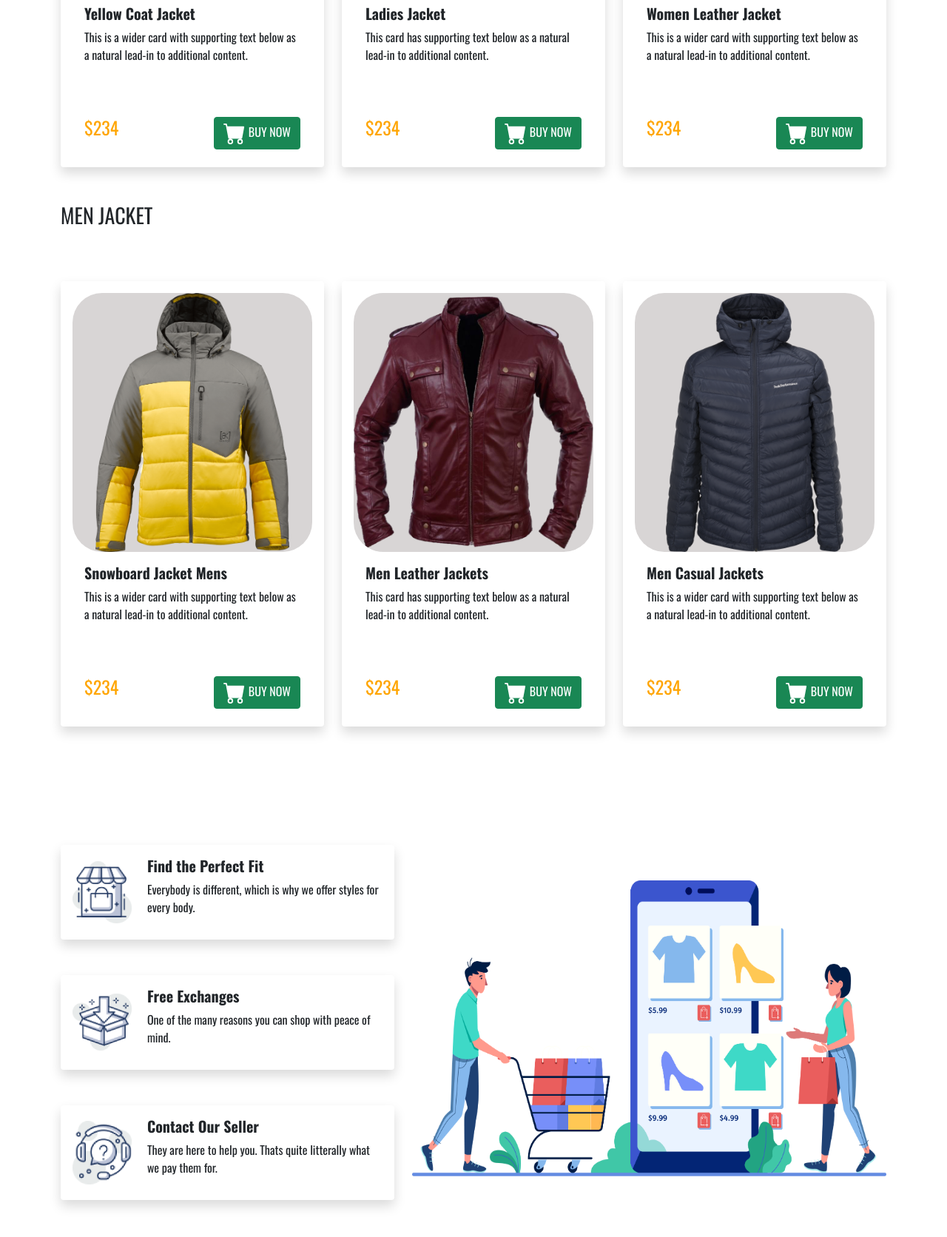
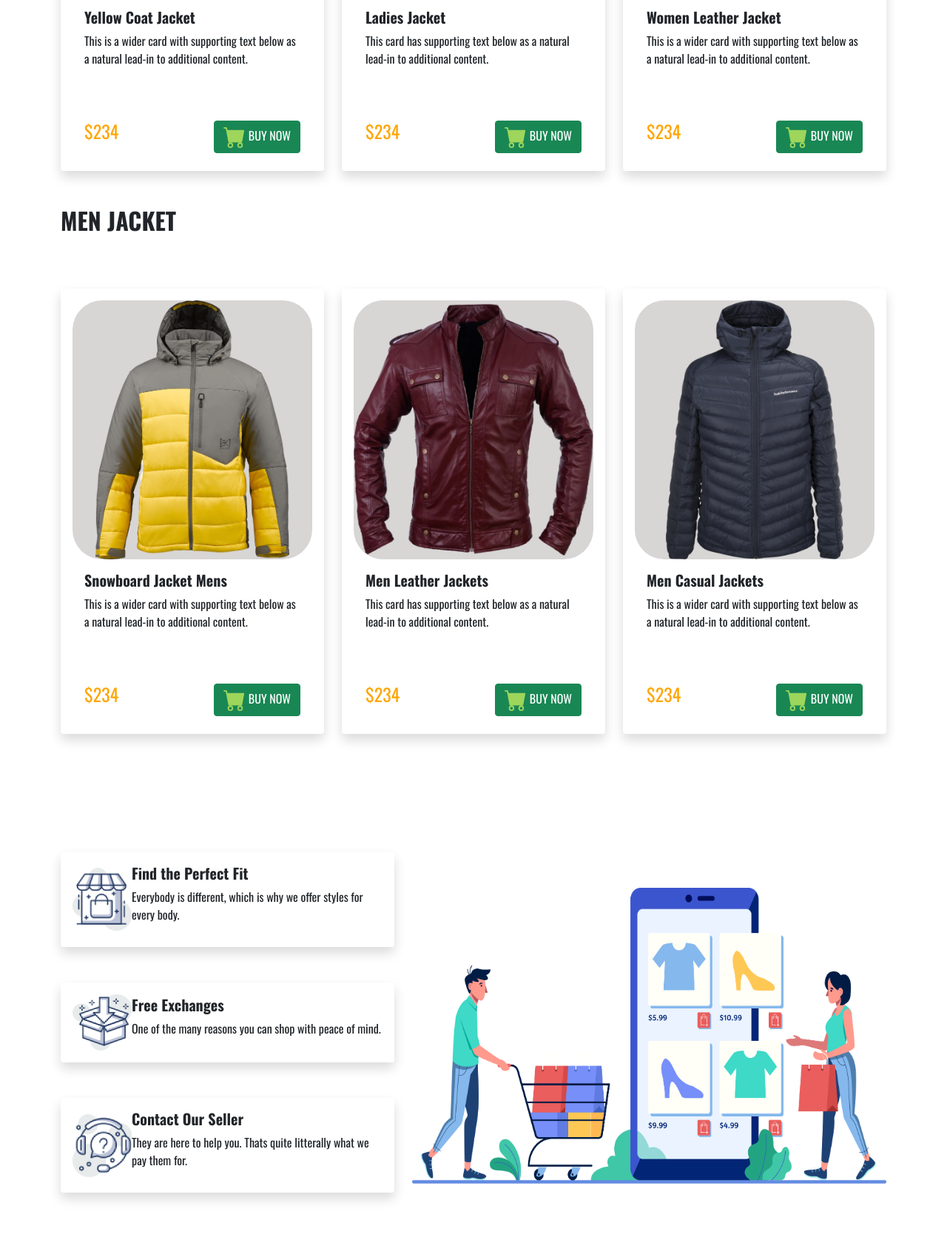
Before and after one commit to hrkanon/second-assignment, a plain HTML site: page index.html in a window 1280 px wide. Shown: the part 1032-2704 px from the top of the page at 74% size. Drawn offline with nearby package versions, Linux system fonts and the light colour scheme.

Commit message:
code add

```diff
--- a/css/style.css
+++ b/css/style.css
@@ -10,6 +10,9 @@ h1{
 }
 #title{
     color: rgb(253, 192, 38);
+}
+span{
+    color: #9dd65b;
 }
 .first-sec{
     margin-left: 20%;
@@ -39,9 +42,6 @@ h1{
     width: 100%;
     height: 400px;
 }
-.head-p{
-    margin-left: 5%;
-}
 .jacket-card{
     border: 0;
 }
@@ -49,7 +49,12 @@ h1{
     border: 0;
     background-color: white;
 }
-
+h1{
+    font-weight: 800;
+}
+h2{
+    font-weight: 800;
+}
 .price{
     color: orange;
     float: left;
@@ -57,8 +62,3 @@ h1{
 .button{
     float:right
 }
-@media (max-width:992px){
-    .main{
-        grid-template-columns: repeat(2, 1fr) ;
-    }
-}
--- a/index.html
+++ b/index.html
@@ -41,8 +41,7 @@
                     <h1> <span id="title">BE THE PENGUINS</span> <br> OF THE WINTER</h1>
                     <p>Lorem ipsum dolor sit, amet consectetur adipisicing elit. Assumenda esse, voluptate
                         laudantium.Lorem ipsum dolor sit, amet consectetur adipisicing elit. Assumenda esse, voluptate
-                        laudantium.
-                    </p>
+                        laudantium.</p>
                     <button type="button" class="btn btn-success">
                         <span><svg xmlns="http://www.w3.org/2000/svg" width="30" height="30" fill="currentColor"
                                 class="bi bi-cart-fill" viewBox="0 0 16 16">
@@ -59,7 +58,7 @@
     </header>
     <main>
         <section class="container mt-5 mb-5">
-            <h3>WOMEN JACKET</h3>
+            <h2>WOMEN JACKET</h2>
             <div class="row row-cols-1 row-cols-md-3 g-4 mt-5 ">
                 <div class="col">
                     <div class="card h-100 jacket-card shadow p-3 mb-5 bg-white rounded">
@@ -133,7 +132,7 @@
             </div>
         </section>
         <section class="container mt-5 mb-5">
-            <h3>MEN JACKET</h3>
+            <h2>MEN JACKET</h2>
             <div class="row row-cols-1 row-cols-md-3 g-4 mt-5 ">
                 <div class="col">
                     <div class="card h-100 jacket-card shadow p-3 mb-5 bg-white rounded">
@@ -210,29 +209,29 @@
             <div class="row">
                 <div class="col-md-5 card-section">
                     <div class="last-first-sec">
-                        <div class="abc d-flex align-items-center shadow p-3 mb-5 bg-white rounded">
-                            <div class=" first-border">
+                        <div class="d-flex align-items-center shadow p-3 mb-5 bg-white rounded">
+                            <div>
                                 <img src="Logo-icon/image 12.png" alt="">
                             </div>
-                            <div class="head-p">
+                            <div>
                                 <h5><b>Find the Perfect Fit</b></h5>
                                 <p>Everybody is different, which is why we offer styles for every body.</p>
                             </div>
                         </div>
                         <div class="d-flex align-items-center shadow p-3 mb-5 bg-white rounded">
-                            <div class=" first-border">
+                            <div>
                                 <img src="Logo-icon/image 13.png" alt="">
                             </div>
-                            <div class="head-p">
+                            <div>
                                 <h5><b>Free Exchanges</b></h5>
                                 <p>One of the many reasons you can shop with peace of mind. </p>
                             </div>
                         </div>
                         <div class="d-flex align-items-center shadow p-3 mb-5 bg-white rounded">
-                            <div class="first-border">
+                            <div>
                                 <img src="Logo-icon/image 14.png" alt="">
                             </div>
-                            <div class="head-p">
+                            <div>
                                 <h5><b>Contact Our Seller</b></h5>
                                 <p>They are here to help you. Thats quite litterally what we pay them for.</p>
                             </div>
```
